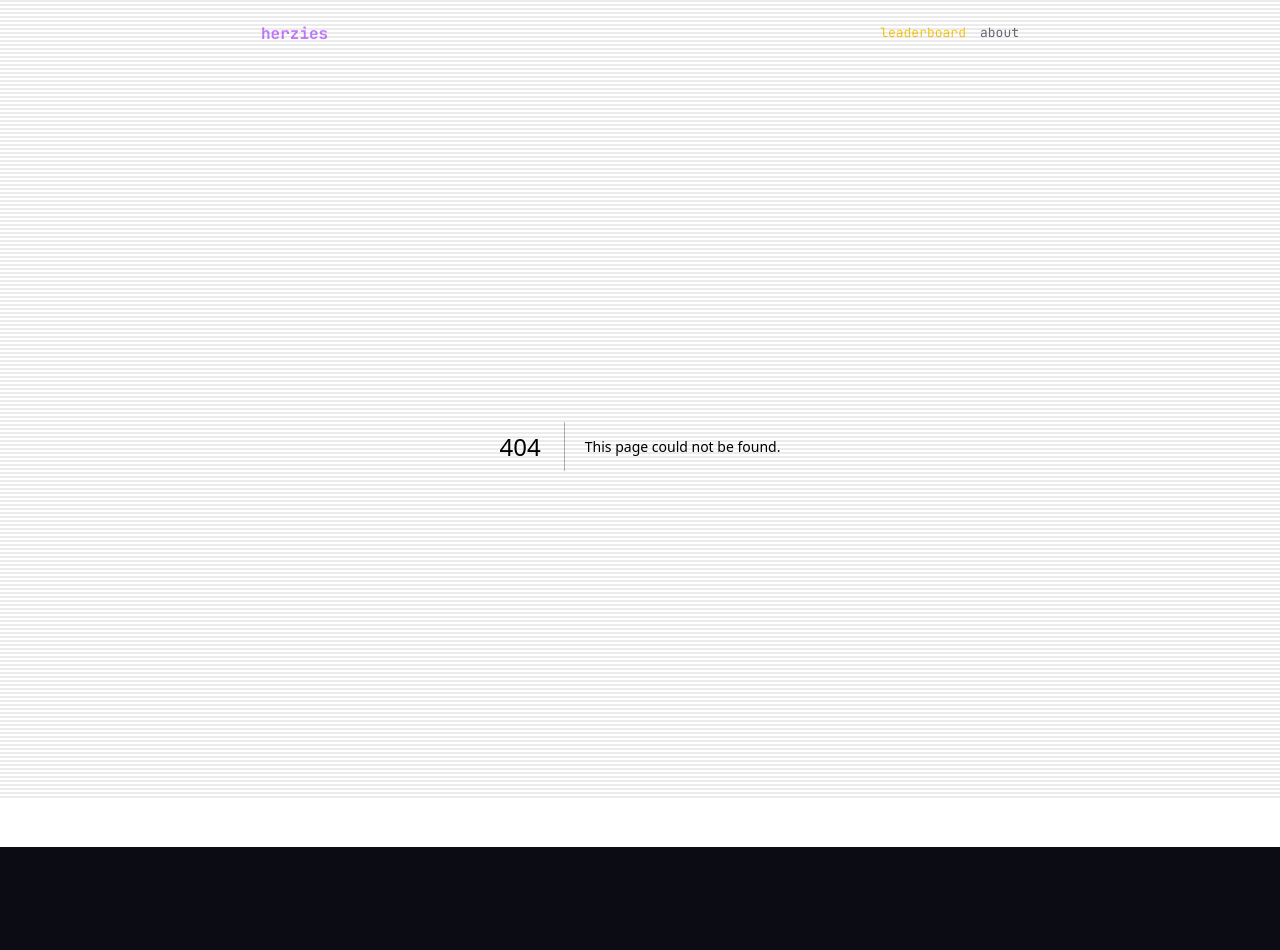
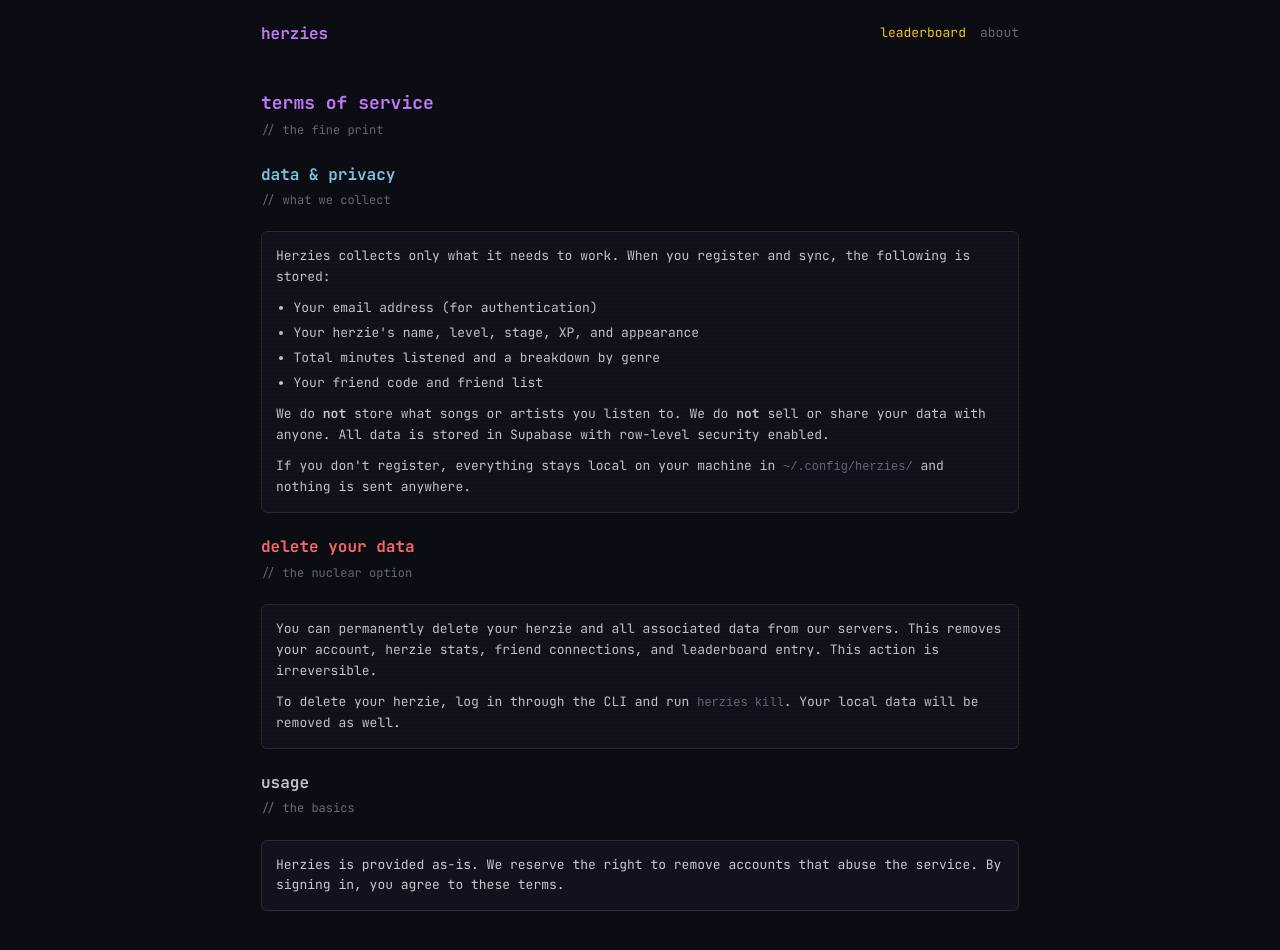
Before and after one commit to mathiasnovas/herzies, a Next.js app in the folder packages/web/: page /terms in a window 1280 px wide. Before the commit this address had no page. Shown: the top 950 px of the page. Before the commit the page ends 847 px from the top, so only its background shows below. Built offline with nearby package versions, Linux system fonts and the light colour scheme.

Commit message:
Add terms of service page and require agreement before sign-in

```diff
--- /dev/null
+++ b/packages/web/src/app/terms/page.tsx
@@ -0,0 +1,107 @@
+import type { Metadata } from "next";
+
+export const metadata: Metadata = {
+	title: "Terms of Service",
+	description: "Herzies terms of service, data collection, and account deletion.",
+};
+
+export default function TermsPage() {
+	const panel = {
+		background: "var(--bg-panel)",
+		border: "1px solid var(--border)",
+		borderRadius: 6,
+		padding: "1rem",
+	} as const;
+
+	return (
+		<main
+			style={{
+				maxWidth: 800,
+				margin: "0 auto",
+				padding: "3rem 1.5rem",
+				display: "flex",
+				flexDirection: "column",
+				gap: "1.5rem",
+			}}
+		>
+			<section>
+				<h1 style={{ fontSize: 18, color: "var(--purple)", marginBottom: 4 }}>
+					terms of service
+				</h1>
+				<p style={{ fontSize: 12, color: "var(--text-dim)" }}>
+					// the fine print
+				</p>
+			</section>
+
+			<section>
+				<h2 style={{ fontSize: 16, color: "var(--cyan)", marginBottom: 4 }}>
+					data &amp; privacy
+				</h2>
+				<p style={{ fontSize: 12, color: "var(--text-dim)" }}>
+					// what we collect
+				</p>
+			</section>
+
+			<div style={{ ...panel, display: "flex", flexDirection: "column", gap: "0.75rem" }}>
+				<p style={{ fontSize: 13 }}>
+					Herzies collects only what it needs to work. When you register and sync,
+					the following is stored:
+				</p>
+				<ul style={{ fontSize: 13, paddingLeft: "1.25rem", display: "flex", flexDirection: "column", gap: 4 }}>
+					<li>Your email address (for authentication)</li>
+					<li>Your herzie's name, level, stage, XP, and appearance</li>
+					<li>Total minutes listened and a breakdown by genre</li>
+					<li>Your friend code and friend list</li>
+				</ul>
+				<p style={{ fontSize: 13 }}>
+					We do <span style={{ fontWeight: 700 }}>not</span> store what songs or artists you listen to.
+					We do <span style={{ fontWeight: 700 }}>not</span> sell or share your data with anyone.
+					All data is stored in Supabase with row-level security enabled.
+				</p>
+				<p style={{ fontSize: 13 }}>
+					If you don't register, everything stays local on your machine
+					in <code style={{ fontSize: 12, color: "var(--text-dim)" }}>~/.config/herzies/</code> and
+					nothing is sent anywhere.
+				</p>
+			</div>
+
+			<section>
+				<h2 style={{ fontSize: 16, color: "var(--red)", marginBottom: 4 }}>
+					delete your data
+				</h2>
+				<p style={{ fontSize: 12, color: "var(--text-dim)" }}>
+					// the nuclear option
+				</p>
+			</section>
+
+			<div style={{ ...panel, display: "flex", flexDirection: "column", gap: "0.75rem" }}>
+				<p style={{ fontSize: 13 }}>
+					You can permanently delete your herzie and all associated data from our servers.
+					This removes your account, herzie stats, friend connections, and leaderboard entry.
+					This action is irreversible.
+				</p>
+				<p style={{ fontSize: 13 }}>
+					To delete your herzie, log in through the CLI and
+					run <code style={{ fontSize: 12, color: "var(--text-dim)" }}>herzies kill</code>.
+					Your local data will be removed as well.
+				</p>
+			</div>
+
+			<section>
+				<h2 style={{ fontSize: 16, color: "var(--text)", marginBottom: 4 }}>
+					usage
+				</h2>
+				<p style={{ fontSize: 12, color: "var(--text-dim)" }}>
+					// the basics
+				</p>
+			</section>
+
+			<div style={{ ...panel, display: "flex", flexDirection: "column", gap: "0.75rem" }}>
+				<p style={{ fontSize: 13 }}>
+					Herzies is provided as-is. We reserve the right to remove accounts that
+					abuse the service. By signing in, you agree to these terms.
+				</p>
+			</div>
+		</main>
+	);
+}
```
Also changed, not shown: packages/web/src/app/about/page.tsx (+5 -53 lines), packages/web/src/app/auth/cli/page.tsx (+32 -3 lines).
